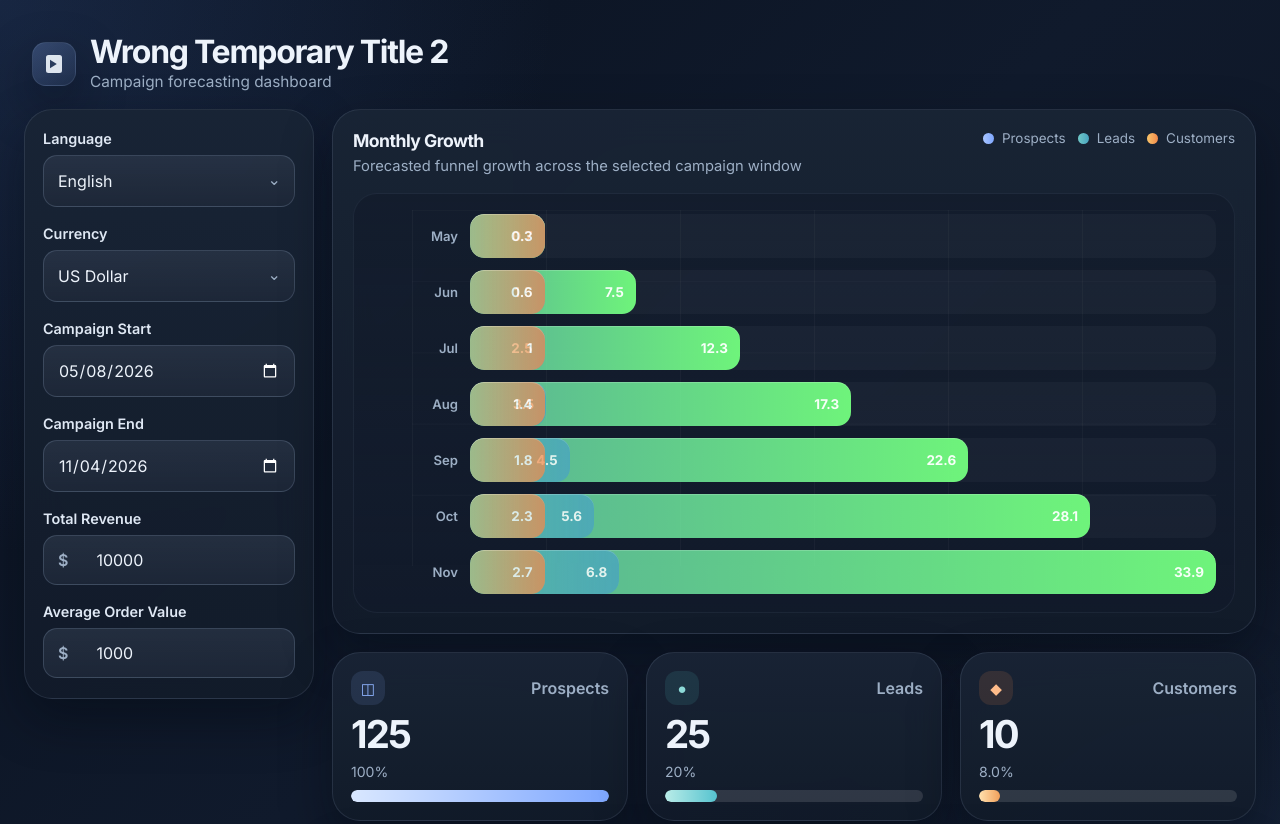
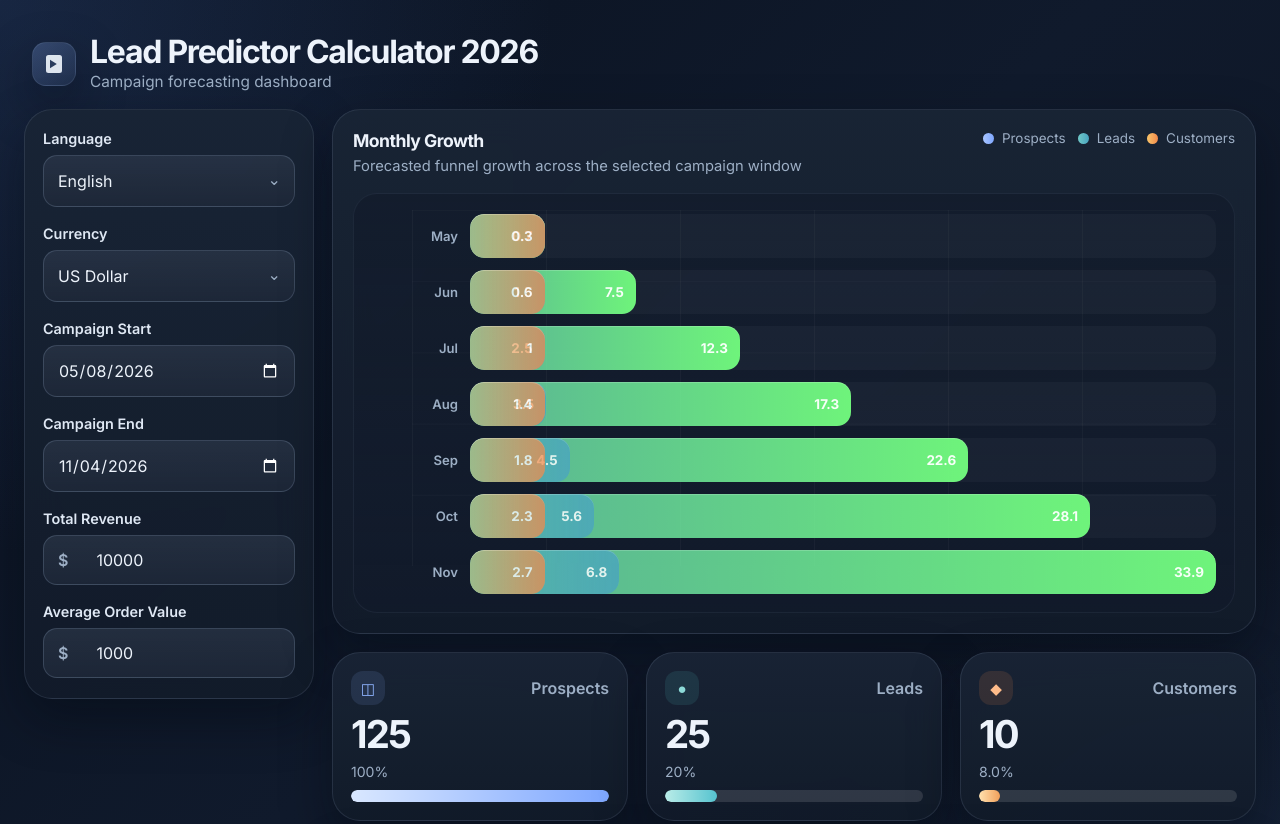
Before and after one commit to bnynova/lead-predictor-calculator, a plain HTML site: page index.html in a window 1280 px wide. Shown: the top 824 px of the page. Drawn offline with Linux system fonts and the light colour scheme.

Commit message:
Update project title to Lead Predictor Calculator 2026

```diff
--- a/index.html
+++ b/index.html
@@ -22,7 +22,7 @@
             </svg>
           </div>
           <div>
-            <h1>Wrong Temporary Title 2</h1>
+            <h1>Lead Predictor Calculator 2026</h1>
             <p>Campaign forecasting dashboard</p>
           </div>
         </div>
```
